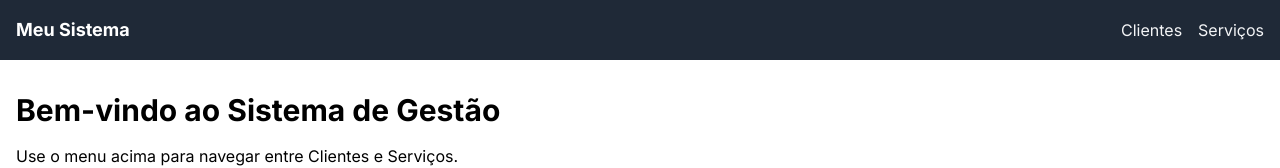
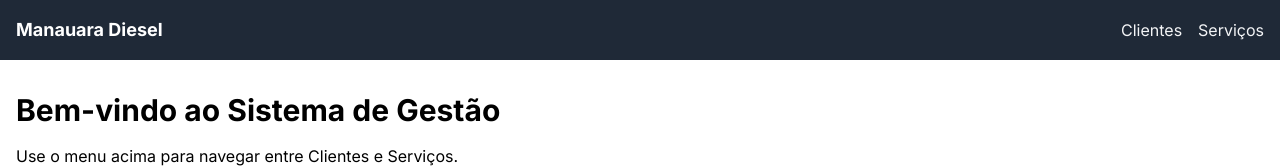
Before and after one commit to correairwing/oficina-frontend, a Next.js app: page / in a window 1280 px wide. Shown: the top 168 px of the page. Built offline with nearby package versions, Linux system fonts and the light colour scheme.

Commit message:
alterando titulo no navbar

```diff
--- a/components/Navbar.jsx
+++ b/components/Navbar.jsx
@@ -5,7 +5,7 @@ const NavBar = () => {
         <nav className="bg-gray-800 p-4">
             <div className="container mx-auto flex justify-between items-center">
                 <Link href="/" className="text-white text-lg font-bold">
-                    Meu Sistema
+                    Manauara Diesel
                 </Link>
                 <div className="flex space-x-4">
                     <Link href="/clientes" className='text-gray-100'>
```
